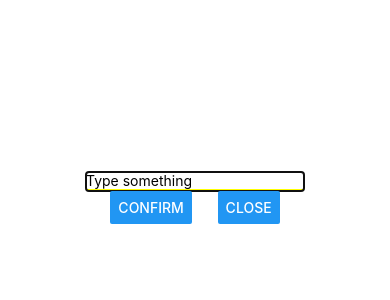
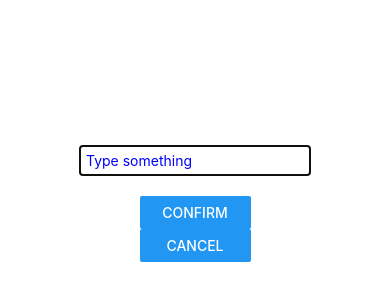
Before and after one commit to ShinLiX/fall2024_5520, a React Native app in the folder my_project/: screen / in a window 390 px wide. Shown: the part 224-524 px from the top of the page. Built offline with nearby package versions, Linux system fonts and the light colour scheme.

Commit message:
Cancel button with alert added

```diff
--- a/my_project/Components/Header.js
+++ b/my_project/Components/Header.js
@@ -1,21 +1,21 @@
-import React from 'react';
-import { StyleSheet, Text, View } from 'react-native';
+import { StyleSheet, Text, View } from "react-native";
+import React from "react";
 
-export default function Header({ name, children }) {
-  console.log(name)
+export default function Header({ name }) {
   return (
     <View>
-      <Text>Welcome to {name}</Text>
-      {children}
+      <Text style={styles.textStyle}>Welcome to {name}!</Text>
     </View>
   );
 }
 
 const styles = StyleSheet.create({
-  container: {
-    flex: 1,
-    backgroundColor: '#fff',
-    alignItems: 'center',
-    justifyContent: 'center',
+  textStyle: {
+    color: "purple",
+    fontSize: 25,
+    borderColor: "purple",
+    borderWidth: 2,
+    padding: 5,
+    marginBottom: 10,
   },
 });
--- a/my_project/Components/Input.js
+++ b/my_project/Components/Input.js
@@ -1,104 +1,97 @@
-import { StyleSheet, Text, TextInput, View, Button, Modal } from 'react-native';
-import React, { useState, useEffect, useRef } from 'react';
+import { Image, Alert, Button, Modal, StyleSheet, Text, TextInput, View } from "react-native";
+import React, { useState } from "react";
 
-export default function Input({ autoFocus, inputHandler }) {
+export default function Input({ textInputFocus, inputHandler, modalVisible, onCancel }) {
   const [text, setText] = useState("");
-  const inputRef = useRef(null);
-  const [isFocused, setIsFocused] = useState(false);
-  const [message, setMessage] = useState("");
-  const [isVisible, setIsVisible] = useState(true);
-
-  useEffect(() => {
-    if (autoFocus && inputRef.current) {
-      inputRef.current.focus();
-    }
-  }, [autoFocus]);
+  const [blur, setBlur] = useState(false);
 
   function updateText(changedText) {
     setText(changedText);
-    // Call inputHandler every time the text changes to pass it back to the App
-    inputHandler(changedText);
+  }
+  function handleConfirm() {
+    // call the callback fn received from App.js
+    // pass what user has typed
+    inputHandler(text);
+    setText("");
   }
 
-  function handleBlur() {
-    setIsFocused(false);
-    if (text.length >= 3) {
-      setMessage("Thank you");
-    } else {
-      setMessage("Please type more than 3 characters");
-    }
+  function handleCancel() {
+    Alert.alert("Are you sure you want to cancel?", "Your data will be lost",
+      [
+        {
+          text: "Yes",
+          onPress: () => {
+            setText("");
+            onCancel();
+          },
+        },
+        {
+          text: "No",
+          style: "cancel",
+        },
+      ],
+      { cancelable: true }
+    );
   }
+  return (
+    <Modal animationType="slide" visible={modalVisible}>
+      <View style={styles.container}>
 
-  function handleFocus() {
-    setIsFocused(true);
-    setMessage("");
-  }
-
-  function handleConfirm() {
-    console.log(text);
-    // Call inputHandler when the confirm button is pressed
-    inputHandler(text);
-  }
-
-  function handleVisible() {
-    setIsVisible(false);
-  }
-
-  return (
-    <Modal visible={isVisible} animationType="slide">
-
-      <View style={styles.container}>
-        <TextInput style={styles.TextInputColor}
+        <TextInput
+          autoFocus={textInputFocus}
           placeholder="Type something"
           keyboardType="default"
-
+          style={styles.input}
           value={text}
-          onChangeText={updateText} // Pass updated text to the parent component
-          ref={inputRef}
-          onBlur={handleBlur}
-          onFocus={handleFocus}
+          onChangeText={updateText}
+          onBlur={() => {
+            setBlur(true);
+          }}
+          onFocus={() => {
+            setBlur(false);
+          }}
         />
-        {text.length > 0 && (
-          <Text style={styles.textColor}>Character Count: {text.length}</Text>
+        {blur ? (
+          text.length >= 3 ? (
+            <Text>Thank you</Text>
+          ) : (
+            <Text>Please type more than 3 characters</Text>
+          )
+        ) : (
+          text && <Text>{text.length}</Text>
         )}
-        {!isFocused && message.length > 0 && (
-          <Text>{message}</Text>
-        )}
-        <View className='buttonView' style={styles.buttonStyle}>
-          <Button onPress={handleConfirm} title="Confirm" />
-          <Button onPress={handleVisible} title="Close" />
+        <View style={styles.buttonContainer}>
+          <Button title="Confirm" onPress={handleConfirm} />
+          <Button title="Cancel" onPress={handleCancel} />
         </View>
       </View>
     </Modal>
-
-
-  );as
+  );
 }
 
 const styles = StyleSheet.create({
   container: {
     flex: 1,
-    backgroundColor: '#fff',
-    alignItems: 'center',
-    justifyContent: 'center',
-    borderColor: 'blue',
+    backgroundColor: "white",
+    alignItems: "center",
+    justifyContent: "center",
+    padding: 10,
+
   },
-
-  textColor: {
-    color: 'blue',
-    fontWeight: 'bold',
-    borderWidth: 1,
+  input: {
+    borderColor: "purple",
+    borderWidth: 2,
+    padding: 5,
+    color: "blue",
+    margin: 15,
   },
-
-  TextInputColor: {
-    borderColor: 'blue',
-    borderBottomColor: 'yellow',
-    borderBottomWidth: 2,
+  buttonContainer: {
+    width: "30%",
+    marginVertical: 5,
+    justifyContent: "center",
   },
-
-  buttonStyle: {
-    flexDirection: 'row',
-    justifyContent: 'space-around',
-    width: '50%',
-  }
+  imgStyle: {
+    width: 100,
+    height: 100,
+  },
 });
```
